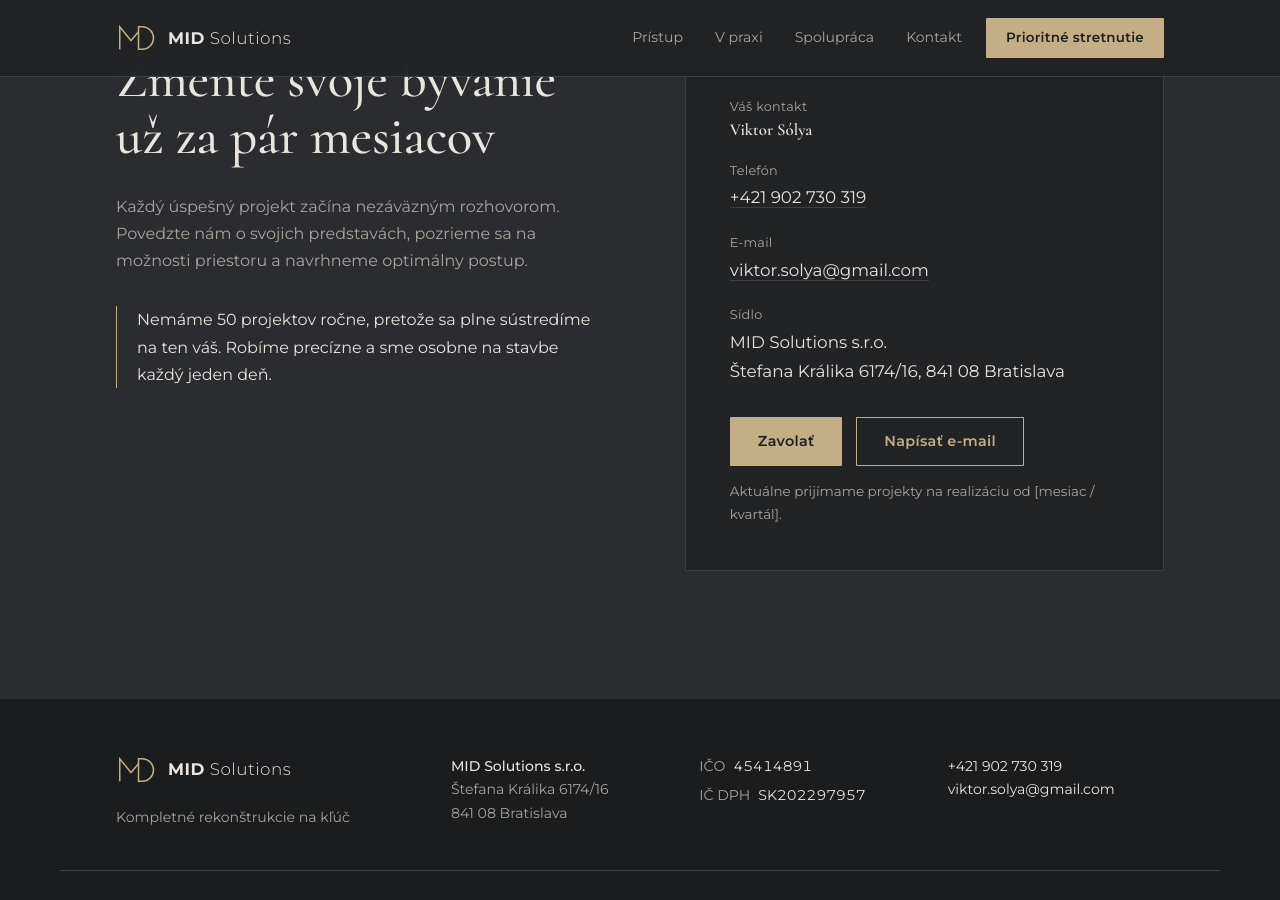
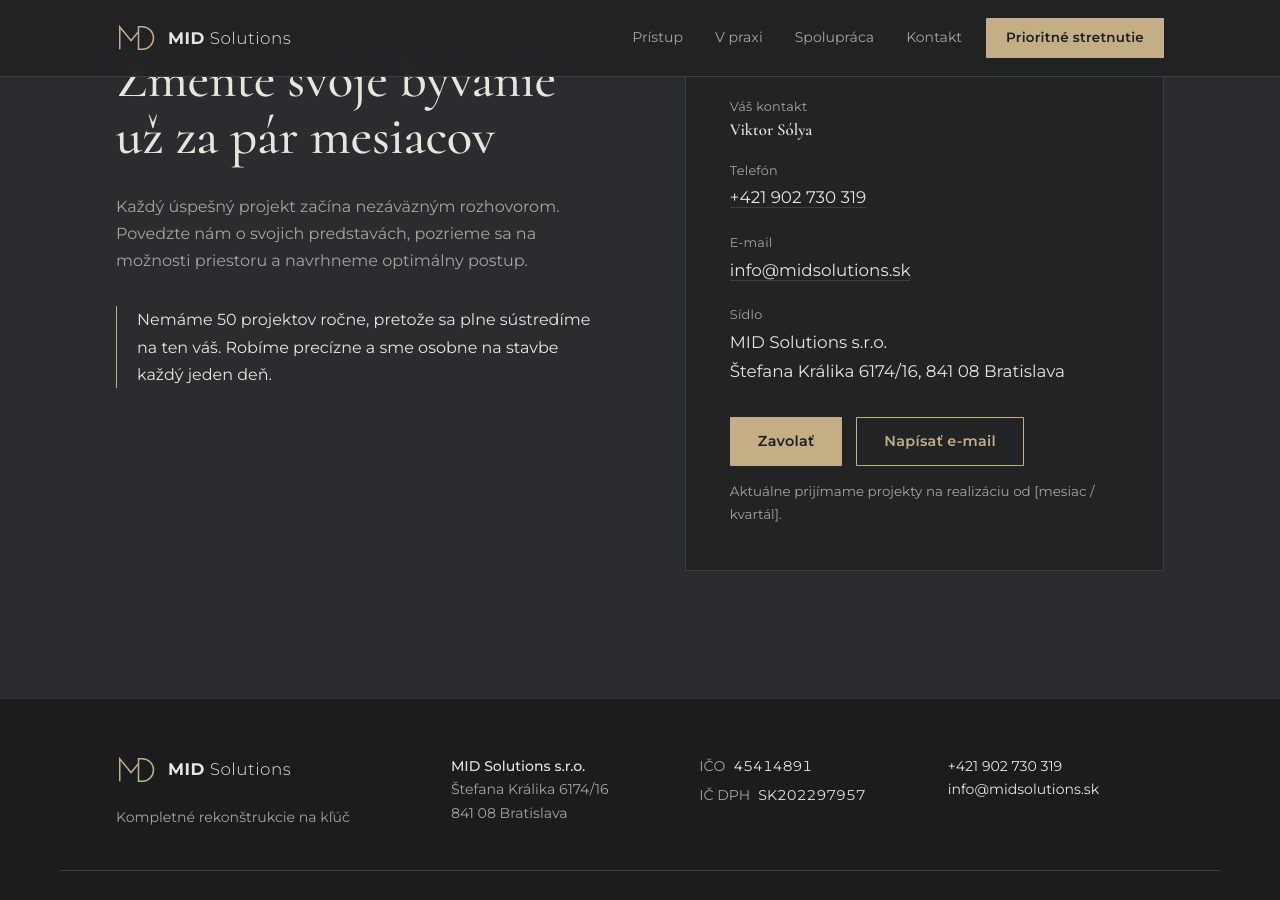
Before and after one commit to kapucko/mid, a Jekyll site: the page built from index.html, in a window 1280 px wide and 900 px high, scrolled down 5099 px. Built offline with Jekyll 4.4.1, drawn with Linux system fonts in a browser that asks for light colours.

Commit message:
info@midsolutions.sk

```diff
--- a/_data/kontakt.yml
+++ b/_data/kontakt.yml
@@ -3,7 +3,7 @@
 # takže stačí zmeniť údaj tu.
 
 osoba: Viktor Sólya
-email: viktor.solya@gmail.com
+email: info@midsolutions.sk
 
 # telefon = ako sa zobrazí, telefon_odkaz = na kliknutie (bez medzier, s +421)
 telefon: "+421 902 730 319"
```
